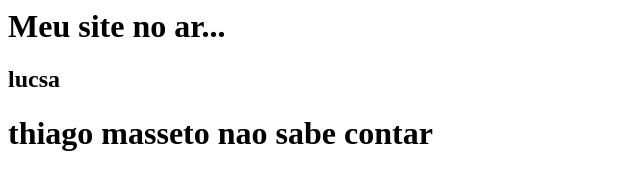
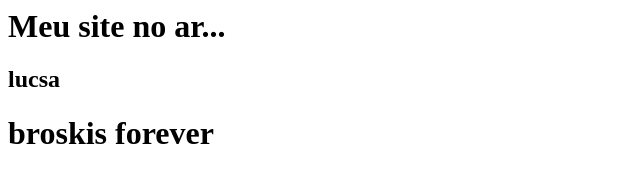
Before and after one commit to crylucsa/Meu-Site-, a plain HTML site: page index.html in a window 1280 px wide. Shown: the whole page, without its empty margins (0-640 px from the left). Drawn offline with Linux system fonts and the light colour scheme.

Commit message:
Update index.html

```diff
--- a/index.html
+++ b/index.html
@@ -1,3 +1,3 @@
 <h1>Meu site no ar... <h1>
 <h2>lucsa </h2>
-<h1>thiago masseto nao sabe contar</h1>
+<h1> broskis forever</h1>
```
